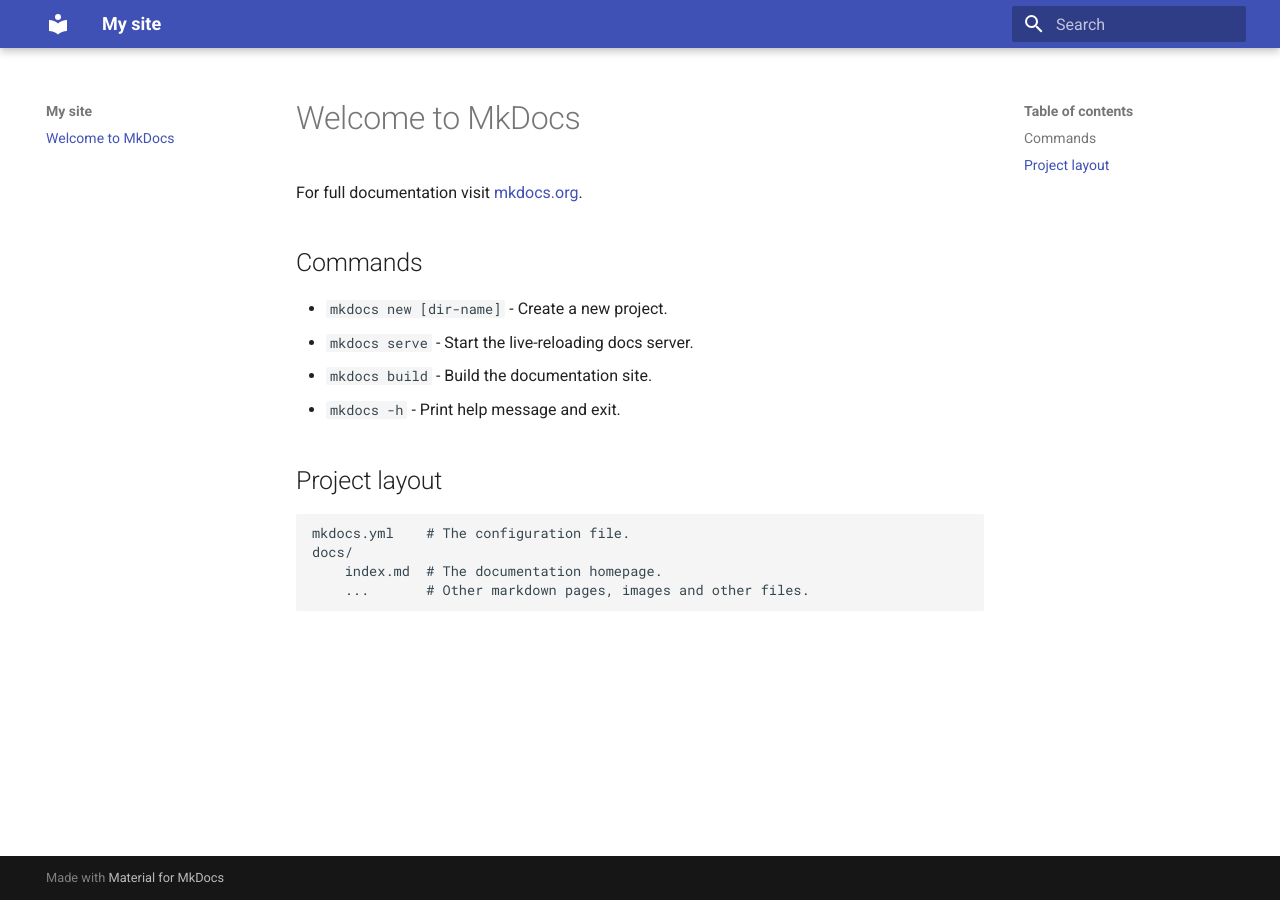
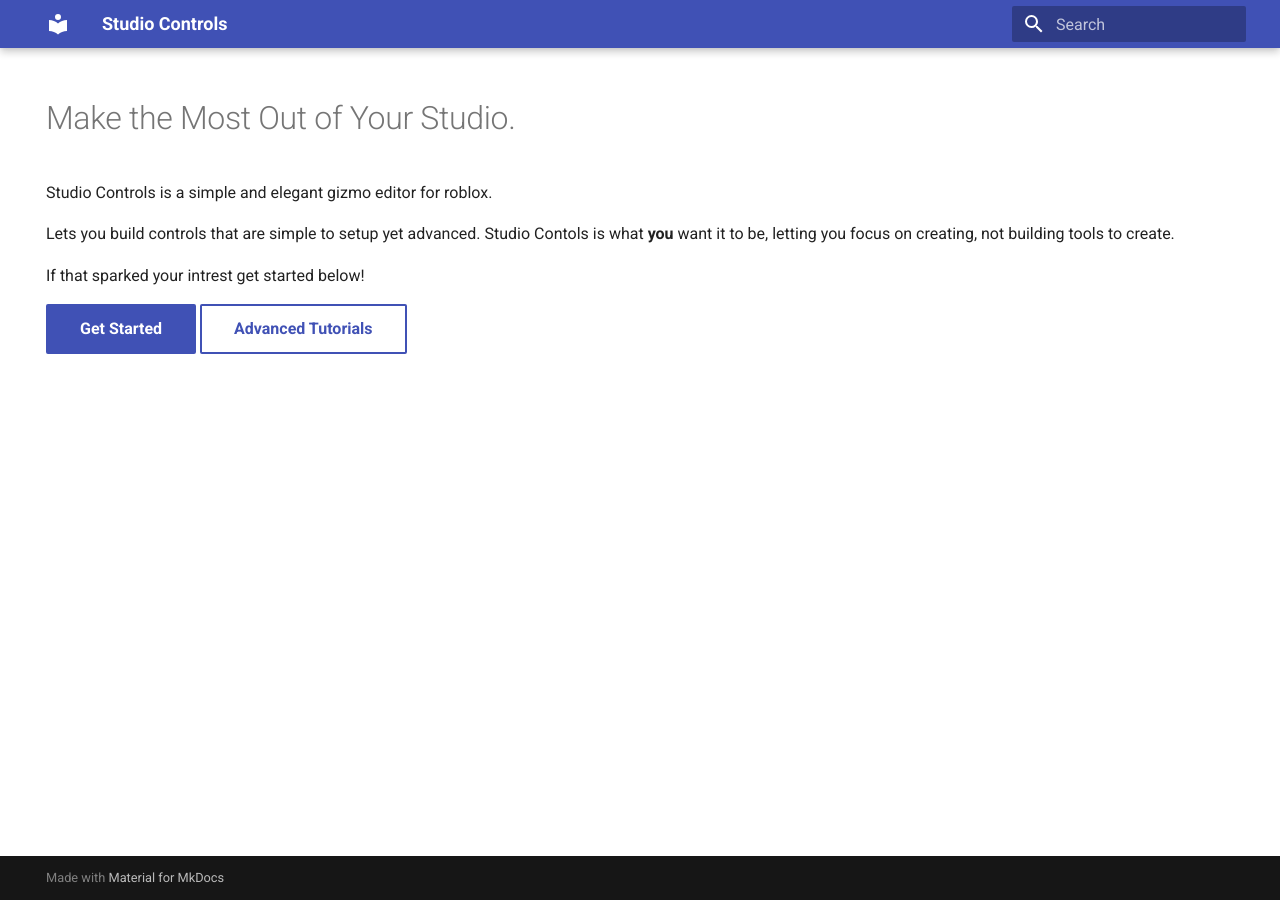
Before and after one commit to Judash399/Studio-Controls, an MkDocs documentation site: the page built from docs/index.md, in a window 1280 px wide. Built offline with MkDocs 1.6.1 and Material for MkDocs 9.7.7, drawn with Linux system fonts in a browser that asks for light colours.

Commit message:
Updated docs
Added landing page slogan and introduction to the plugin including Get Started and Advanced tutorial buttons. Added 2 unfinished pages to the Intro Tutorials track.

```diff
--- a/docs/index.md
+++ b/docs/index.md
@@ -1,17 +1,15 @@
-# Welcome to MkDocs
+---
+hide:
+  - toc
+  - navigation
+---
 
-For full documentation visit [mkdocs.org](https://www.mkdocs.org).
+# Make the Most Out of Your Studio.
+Studio Controls is a simple and elegant gizmo editor for roblox.
 
-## Commands
+Lets you build controls that are simple to setup yet advanced. Studio Contols is what **you** want it to be, letting you focus on creating, not building tools to create.
 
-* `mkdocs new [dir-name]` - Create a new project.
-* `mkdocs serve` - Start the live-reloading docs server.
-* `mkdocs build` - Build the documentation site.
-* `mkdocs -h` - Print help message and exit.
+If that sparked your intrest get started below!
 
-## Project layout
-
-    mkdocs.yml    # The configuration file.
-    docs/
-        index.md  # The documentation homepage.
-        ...       # Other markdown pages, images and other files.
+[Get Started](Intro%20Tutorials/Downloading.md){ .md-button .md-button--primary }
+[Advanced Tutorials](Intro%20Tutorials/Downloading.md){ .md-button}
--- a/mkdocs.yml
+++ b/mkdocs.yml
@@ -1,4 +1,7 @@
-site_name: My site
-site_url: https://mydomain.org/mysite
+site_name: Studio Controls
 theme:
   name: material
+  features:
+    - navigation.top
+markdown_extensions:
+  - attr_list
```
Also changed, not shown: docs/Intro Tutorials/Downloading.md (added, +1 -0 lines), docs/Intro Tutorials/Your First Controller.md (added).
